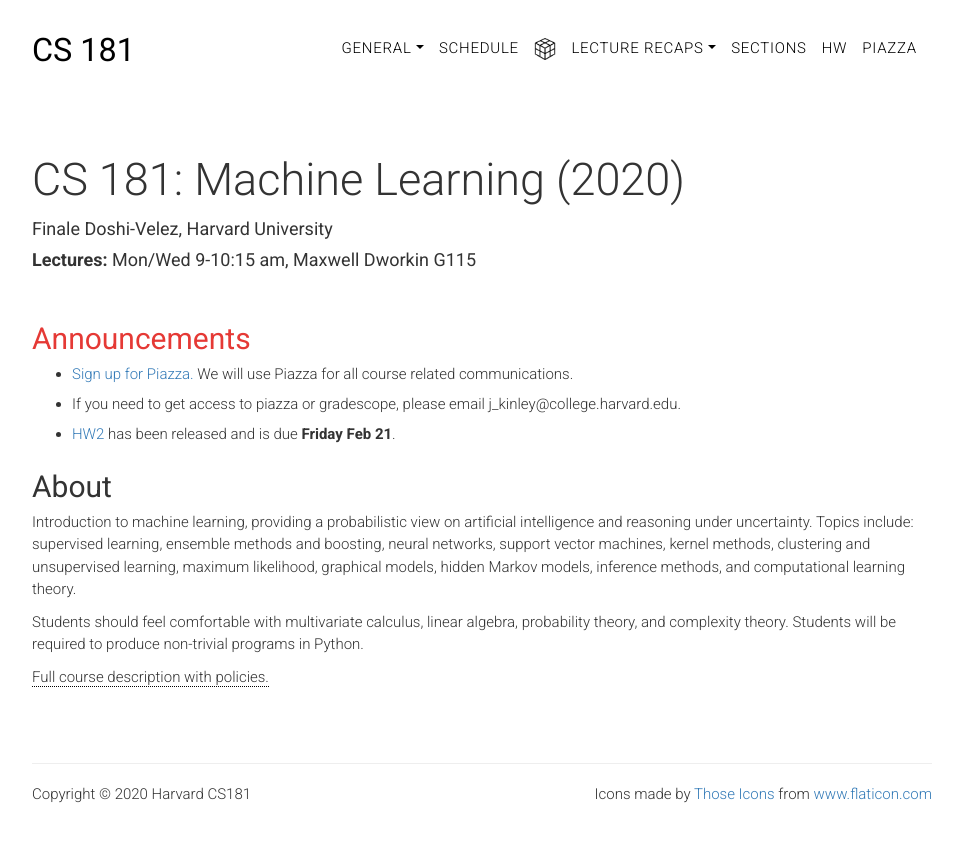
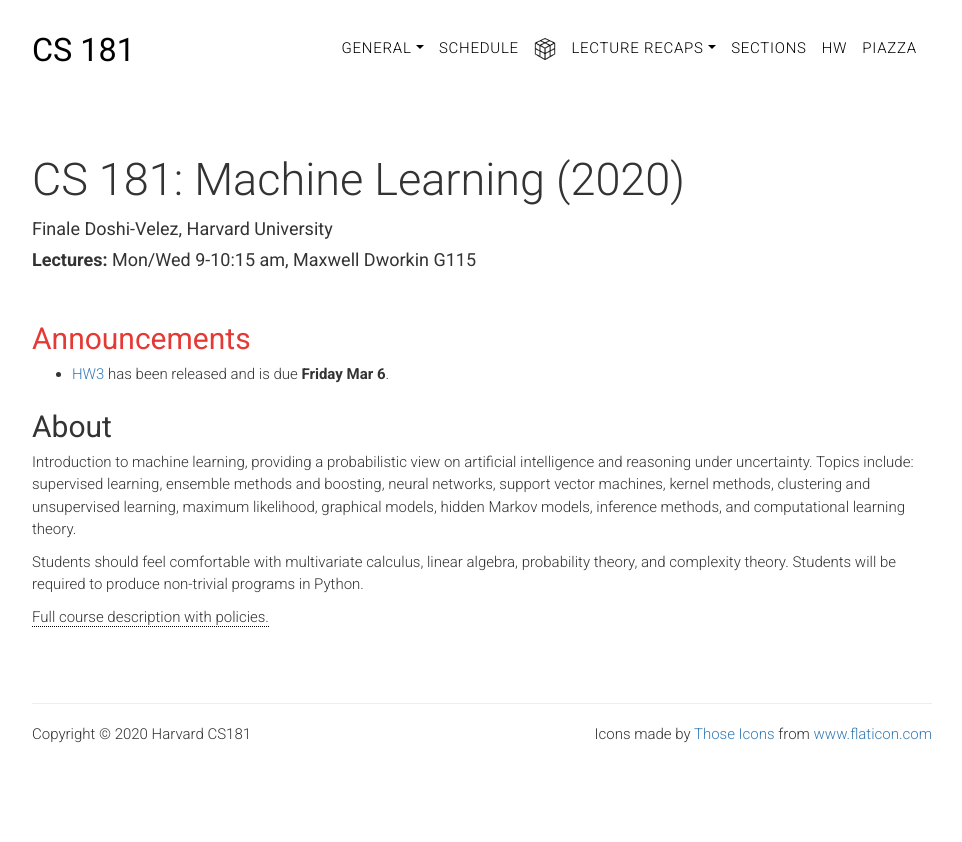
Before and after one commit to harvard-ml-courses/cs181-web-2020, a Jekyll site: the page built from index.html, in a window 1280 px wide. Shown: the top 842 px of the page, without its empty margins (158-1120 px from the left). Built offline with Jekyll 4.4.1, drawn with Linux system fonts in a browser that asks for light colours.

Commit message:
Update index.html

```diff
--- a/index.html
+++ b/index.html
@@ -15,10 +15,7 @@
 	<div class="main">
 		<h2 class="title announcement">Announcements</h2>
 		<ul>
-			<li> <a href="https://piazza.com/harvard/spring2020/cs181" target="_blank">Sign up for Piazza.</a>
-				We will use Piazza for all course related communications.</li>
-			<li>If you need to get access to piazza or gradescope, please email j_kinley@college.harvard.edu.</li>
-			<li><a href="{{ site.baseurl }}/homework#hw2">HW2</a> has been released and is due <strong>Friday Feb 21</strong>.</li>
+			<li><a href="{{ site.baseurl }}/homework#hw3">HW3</a> has been released and is due <strong>Friday Mar 6</strong>.</li>
 		</ul>
 		</p>
 	</div>
```
